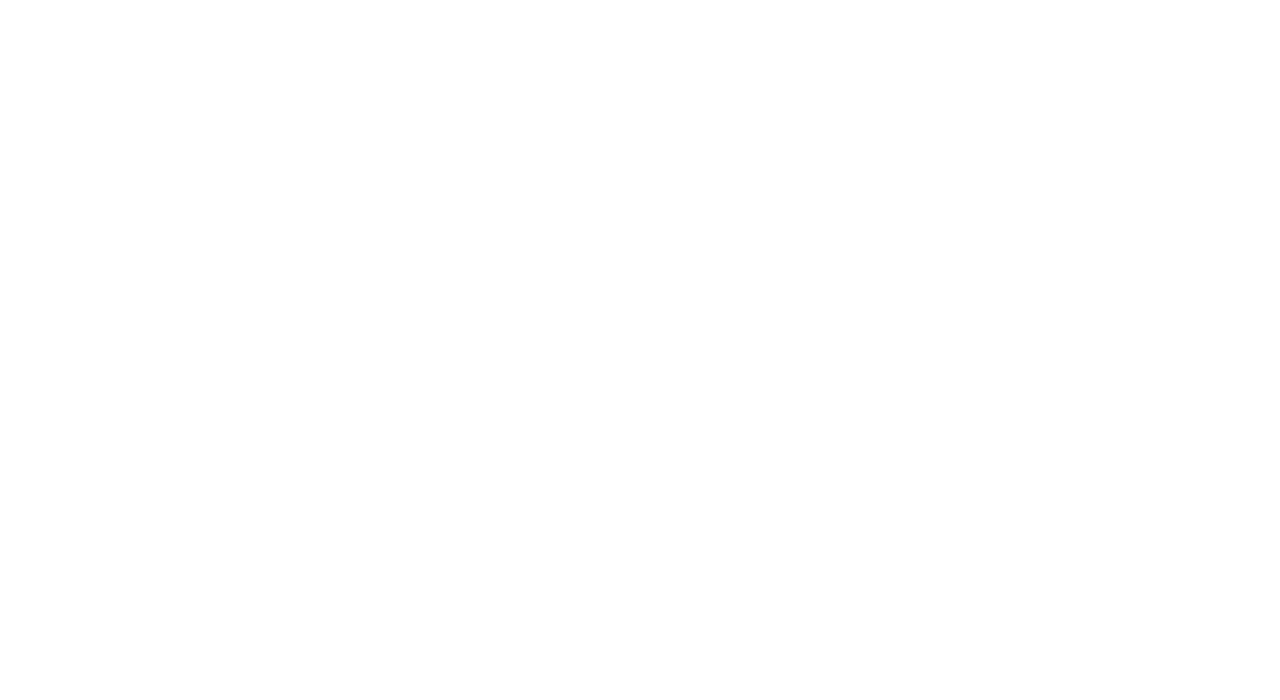
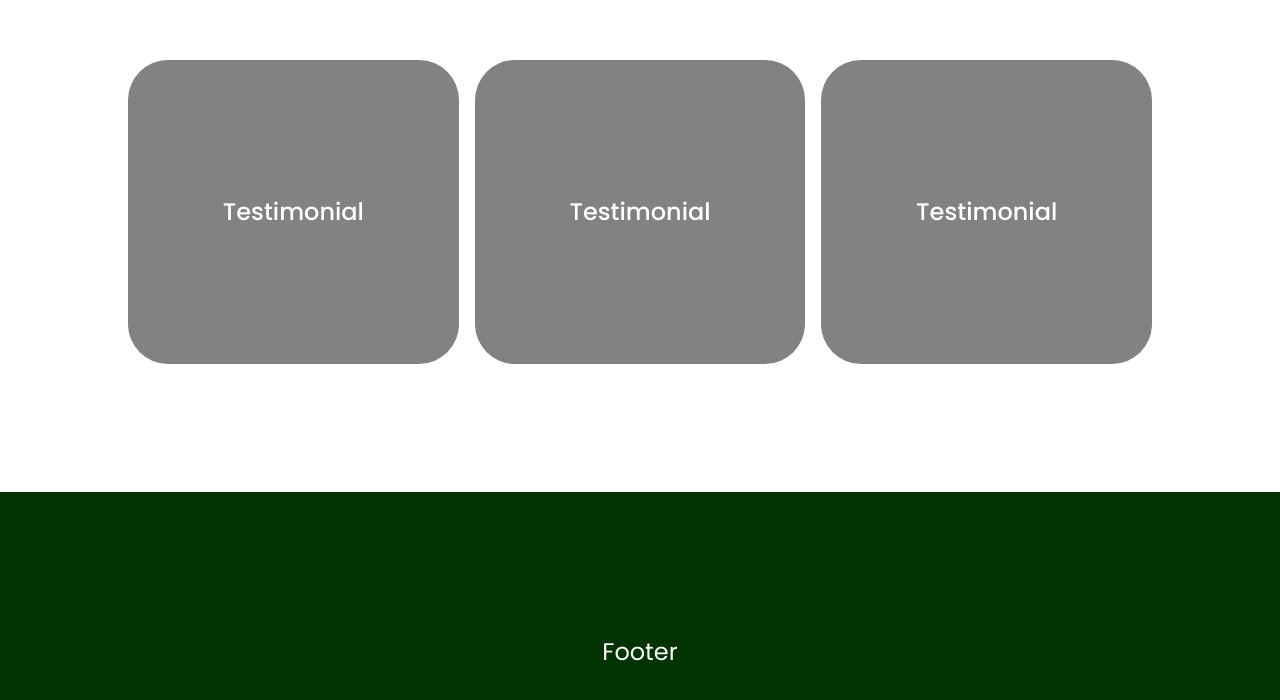
Before and after one commit to darrellrahan/jardincafe, a Next.js app: page / in a window 1280 px wide. Shown: the part 2468-3168 px from the top of the page. Before the commit the page ends 1760 px from the top, so only its background shows below. Built offline with nearby package versions, Linux system fonts and the light colour scheme.

Commit message:
finish mockup

```diff
--- /dev/null
+++ b/app/components/Footer.tsx
@@ -0,0 +1,13 @@
+import React from "react";
+
+function Footer() {
+  return (
+    <section id="footer">
+      <footer className="bg-[#013300] h-[20rem] text-white text-2xl flex items-center justify-center">
+        Footer
+      </footer>
+    </section>
+  );
+}
+
+export default Footer;
--- /dev/null
+++ b/app/components/Maps.tsx
@@ -0,0 +1,19 @@
+import React from "react";
+
+function Maps() {
+  return (
+    <section id="maps">
+      <div className="grid grid-cols-2">
+        <div></div>
+        <iframe
+          src="https://www.google.com/maps/embed?pb=!1m18!1m12!1m3!1d3960.8760486483784!2d107.6152443786603!3d-6.905422575287133!2m3!1f0!2f0!3f0!3m2!1i1024!2i768!4f13.1!3m3!1m2!1s0x2e68e735987a6103%3A0x1b5eb768dcb08b22!2sJardin%20Cafe!5e0!3m2!1sen!2sid!4v1686135785887!5m2!1sen!2sid"
+          className="border-0 w-full h-[40rem]"
+          allowFullScreen={false}
+          loading="lazy"
+        ></iframe>
+      </div>
+    </section>
+  );
+}
+
+export default Maps;
--- /dev/null
+++ b/app/components/Testimonials.tsx
@@ -0,0 +1,21 @@
+import React from "react";
+
+function Testimonials() {
+  return (
+    <section id="testimonials">
+      <div className="grid grid-cols-3 gap-4 h-[35rem] p-32">
+        <div className="w-full h-full rounded-[2.5rem] bg-[#848181] flex items-center justify-center text-white text-2xl font-medium">
+          Testimonial
+        </div>
+        <div className="w-full h-full rounded-[2.5rem] bg-[#848181] flex items-center justify-center text-white text-2xl font-medium">
+          Testimonial
+        </div>
+        <div className="w-full h-full rounded-[2.5rem] bg-[#848181] flex items-center justify-center text-white text-2xl font-medium">
+          Testimonial
+        </div>
+      </div>
+    </section>
+  );
+}
+
+export default Testimonials;
--- a/app/page.tsx
+++ b/app/page.tsx
@@ -1,7 +1,10 @@
+import Footer from "./components/Footer";
 import Header from "./components/Header";
 import Hero from "./components/Hero";
+import Maps from "./components/Maps";
 import Photo from "./components/Photo";
 import Promo from "./components/Promo";
+import Testimonials from "./components/Testimonials";
 
 export default function Home() {
   return (
@@ -10,6 +13,9 @@
       <Hero />
       <Promo />
       <Photo />
+      <Maps />
+      <Testimonials />
+      <Footer />
     </main>
   );
 }
```
